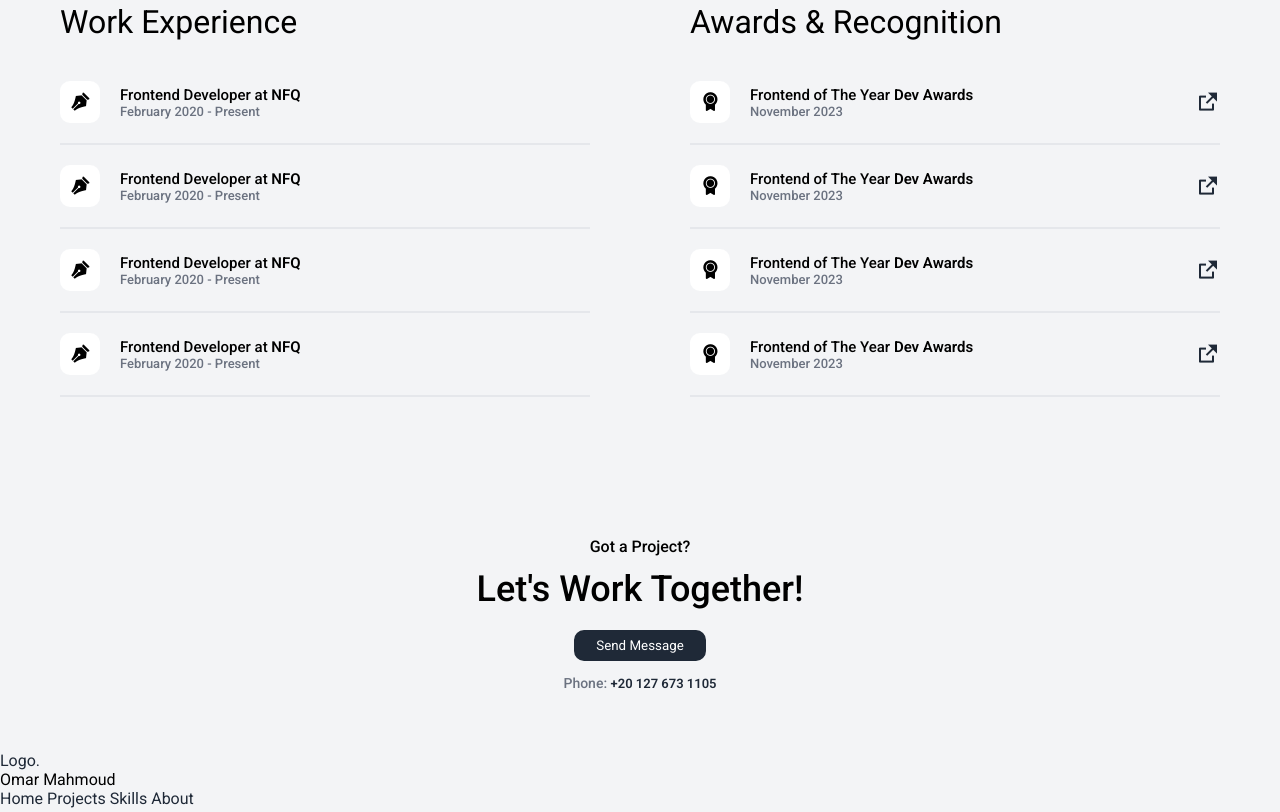
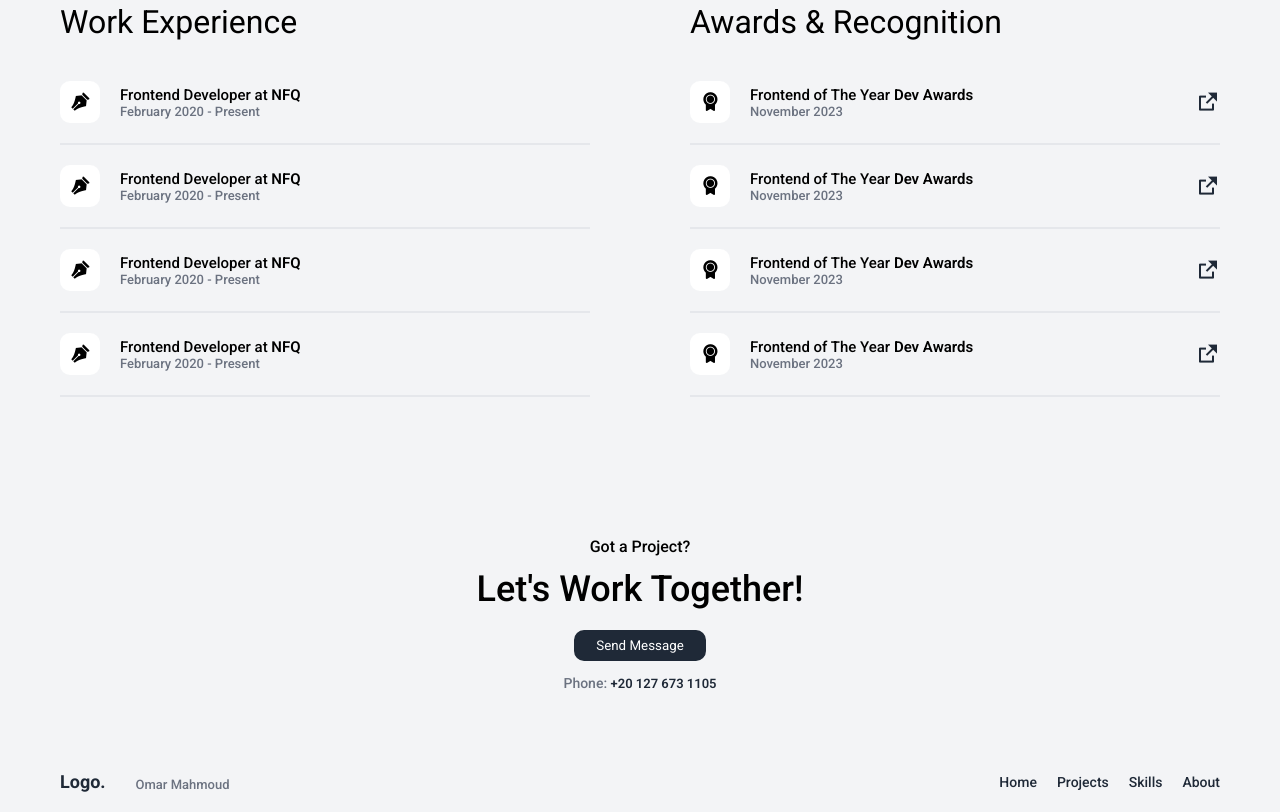
Before and after one commit to omrmhd5/Portfolio, a plain HTML site: page index.html in a window 1280 px wide. Shown: the part 2709-3521 px from the top of the page. Drawn offline with nearby package versions, Linux system fonts and the light colour scheme.

Commit message:
Footer Styles

```diff
--- a/style.css
+++ b/style.css
@@ -66,18 +66,21 @@ body {
   font-size: 30px;
 }
 
-.navbar_menu {
+.navbar_menu,
+.footer_links {
   display: flex;
   gap: 20px;
 }
 
-.navbar_link {
+.navbar_link,
+.footer_links a {
   font-size: 14px;
   font-weight: 500;
   transition: all 0.5 ease;
 }
 
-.navbar_link:hover {
+.navbar_link:hover,
+.footer_links:hover {
   color: #000;
 }
 
@@ -496,3 +499,27 @@ body {
   font-weight: 600;
   font-size: 13px;
 }
+
+.footer {
+  padding: 20px 60px;
+  display: flex;
+  align-items: center;
+  justify-content: space-between;
+}
+
+.footer_brand {
+  display: flex;
+  align-items: flex-end;
+  gap: 30px;
+}
+
+.footer_brand a {
+  font-weight: bold;
+  font-size: 18px;
+}
+
+.footer_brand p {
+  font-size: 13px;
+  color: #6b7280;
+  font-weight: 500;
+}
```
